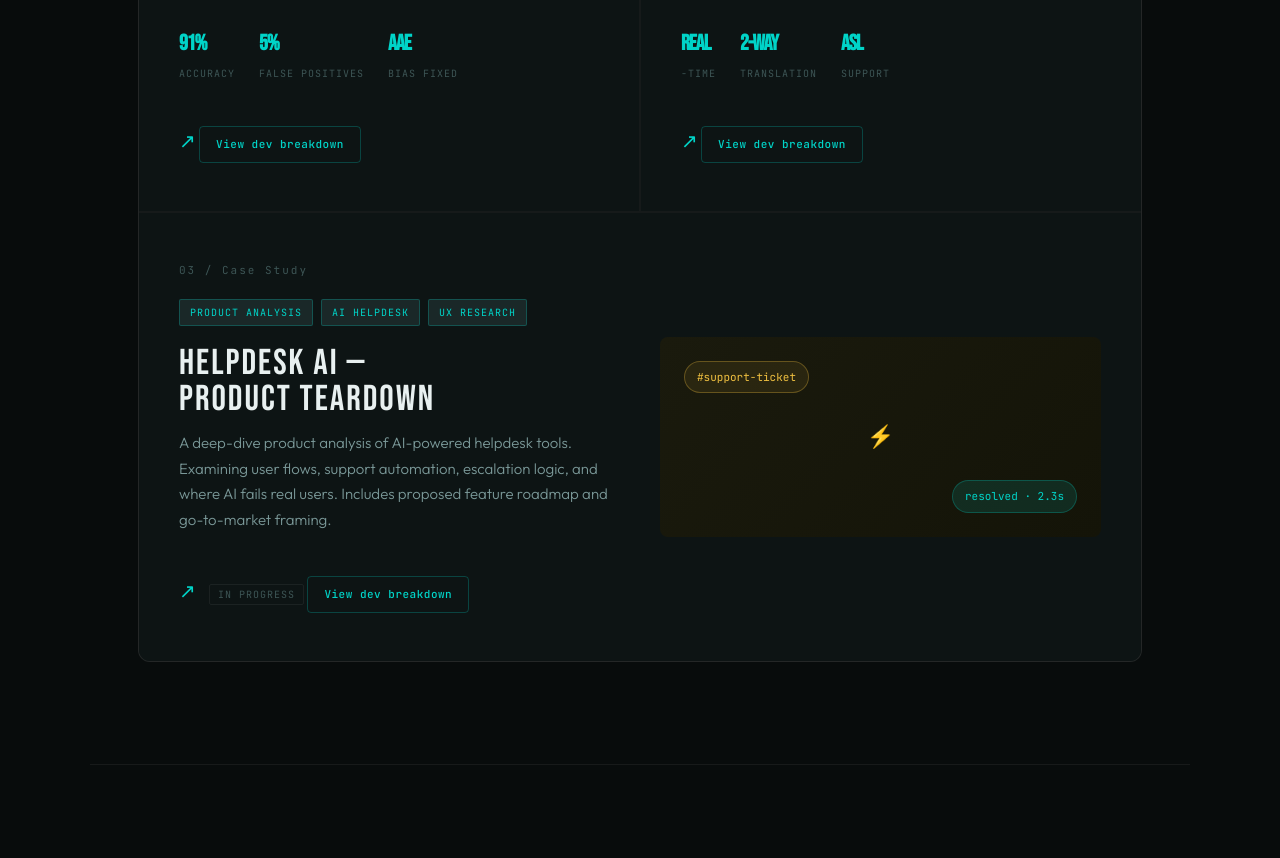
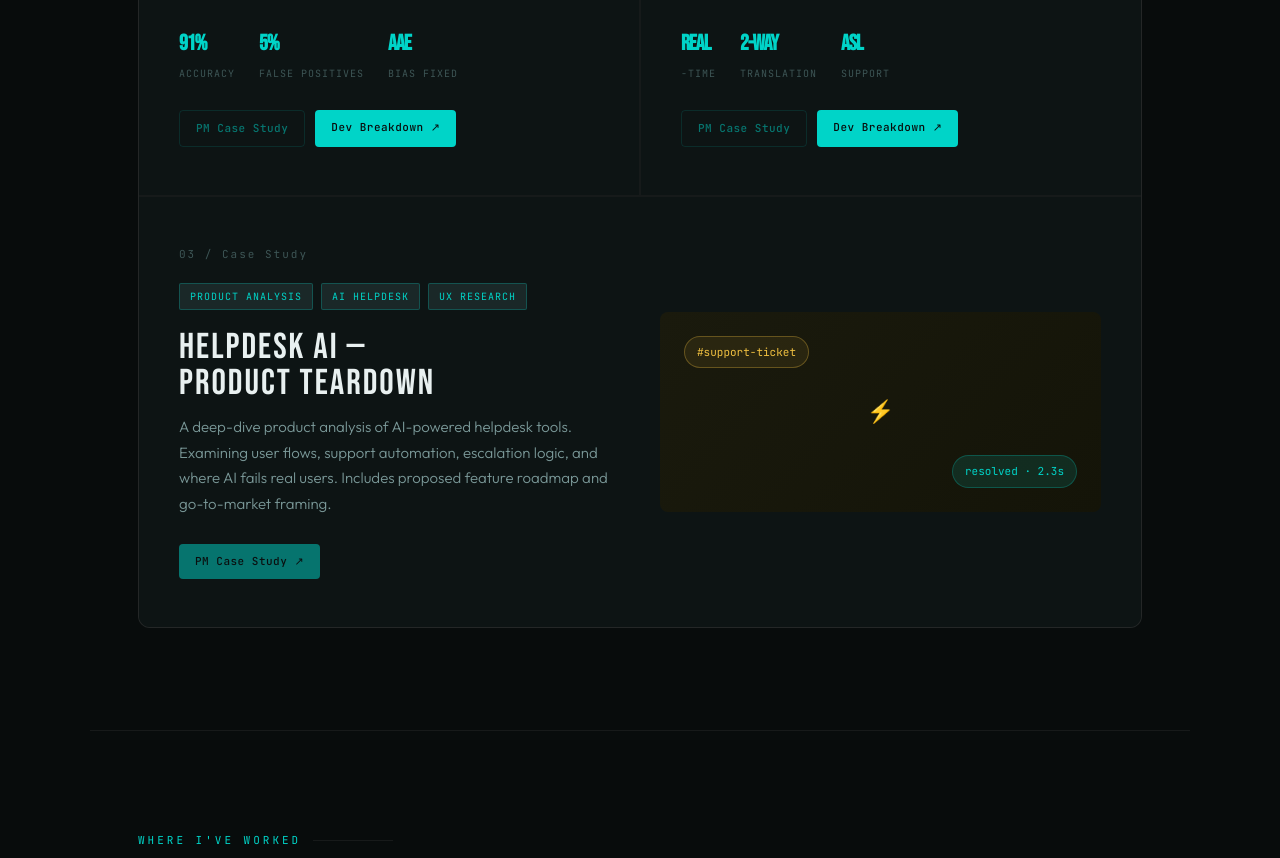
Before and after one commit to DarshithaGongle/DarshithaGongle.github.io, a plain HTML site: page index.html in a window 1280 px wide. Shown: the part 1391-2249 px from the top of the page. Drawn offline with Linux system fonts and the light colour scheme.

Commit message:
Refactor case study links and button styles
Updated case study links and buttons for better UI/UX.

```diff
--- a/index.html
+++ b/index.html
@@ -336,6 +336,7 @@
     background: var(--teal-glow);
     opacity: 0;
     transition: opacity 0.3s;
+    pointer-events: none;
   }
 
   .case-card:hover::before { opacity: 1; }
@@ -1074,8 +1075,10 @@
           <span class="stat-label">Bias fixed</span>
         </div>
       </div>
-      <span class="case-arrow">↗</span>
-      <a href="projects.html" class="btn-outline" style="display:inline-block;margin-top:16px;font-size:11px;padding:8px 16px;">View dev breakdown</a>
+      <div style="display:flex;gap:10px;margin-top:20px;position:relative;z-index:2;">
+        <a href="#" class="btn-outline" style="font-size:11px;padding:8px 16px;opacity:0.5;cursor:not-allowed;" title="Coming soon">PM Case Study</a>
+        <a href="projects.html" class="btn-primary" style="font-size:11px;padding:8px 16px;">Dev Breakdown ↗</a>
+      </div>
     </div>
 
     <!-- SignVoice -->
@@ -1102,8 +1105,10 @@
           <span class="stat-label">Support</span>
         </div>
       </div>
-      <span class="case-arrow">↗</span>
-      <a href="projects.html" class="btn-outline" style="display:inline-block;margin-top:16px;font-size:11px;padding:8px 16px;">View dev breakdown</a>
+      <div style="display:flex;gap:10px;margin-top:20px;position:relative;z-index:2;">
+        <a href="#" class="btn-outline" style="font-size:11px;padding:8px 16px;opacity:0.5;cursor:not-allowed;" title="Coming soon">PM Case Study</a>
+        <a href="projects.html" class="btn-primary" style="font-size:11px;padding:8px 16px;">Dev Breakdown ↗</a>
+      </div>
     </div>
     <div class="case-card case-card-full">
       <div>
@@ -1115,9 +1120,9 @@
         </div>
         <h3 class="case-title">Helpdesk AI —<br>Product Teardown</h3>
         <p class="case-desc">A deep-dive product analysis of AI-powered helpdesk tools. Examining user flows, support automation, escalation logic, and where AI fails real users. Includes proposed feature roadmap and go-to-market framing.</p>
-        <span class="case-arrow">↗</span>
-        <span class="coming-soon">In progress</span>
-        <a href="projects.html" class="btn-outline" style="display:inline-block;margin-top:16px;font-size:11px;padding:8px 16px;">View dev breakdown</a>
+        <div style="display:flex;gap:10px;margin-top:20px;position:relative;z-index:2;">
+          <a href="#" class="btn-primary" style="font-size:11px;padding:8px 16px;opacity:0.5;cursor:not-allowed;" title="Coming soon">PM Case Study ↗</a>
+        </div>
       </div>
       <div class="case-visual case-visual-hd">
         <span class="visual-pill pill-ticket">#support-ticket</span>
```
